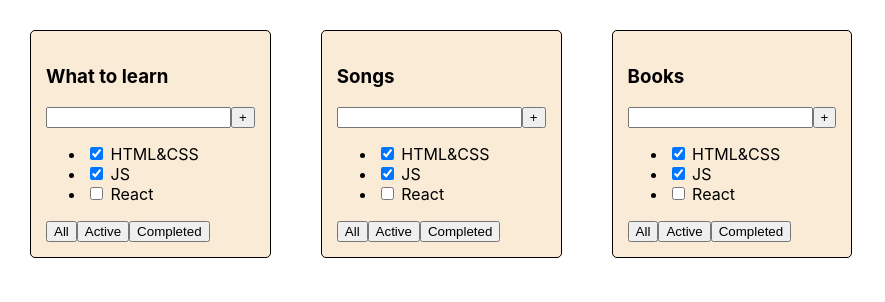
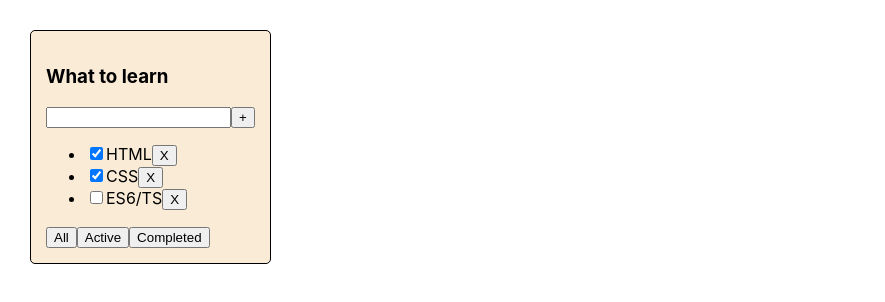
Before and after one commit to AndreyZaytsev90/newProjectReact, a React (Create React App) app: page / in a window 1280 px wide. Shown: the top 302 px of the page, without its empty margins (0-885 px from the left). Built offline with nearby package versions, Linux system fonts and the light colour scheme.

Commit message:
added useState and removeTask

```diff
--- a/package.json
+++ b/package.json
@@ -10,10 +10,12 @@
     "@types/node": "^20.11.5",
     "@types/react": "^18.2.48",
     "@types/react-dom": "^18.2.18",
+    "@types/uuid": "^10.0.0",
     "react": "^18.2.0",
     "react-dom": "^18.2.0",
     "react-scripts": "5.0.1",
     "typescript": "^5.3.3",
+    "uuid": "^10.0.0",
     "web-vitals": "^3.5.1"
   },
   "scripts": {
--- a/src/App.tsx
+++ b/src/App.tsx
@@ -1,12 +1,26 @@
 import './App.css';
-import {Todolist} from "./Todolist";
+import {TasksType, Todolist} from "./Todolist";
+import { v4 as uuidv4 } from 'uuid';
+import {useState} from "react";
 
 function App() {
+
+    let [tasks , setTasks] = useState<Array<TasksType>>([
+        {id: uuidv4(), title: "HTML", isDone: true },
+        {id: uuidv4(), title: "CSS", isDone: true },
+        {id: uuidv4(), title: "ES6/TS", isDone: false },
+    ])
+
+    const removeTask = (taskId: string) => {
+        console.log("deleted task")
+        tasks = tasks.filter(t => t.id !== taskId)
+        setTasks(tasks)
+    }
+
     return (
         <div className="App">
-            <Todolist title="What to learn"/>
-            <Todolist title="Songs"/>
-            <Todolist title="Books"/>
+            <Todolist title="What to learn" tasks={tasks} removeTask={removeTask}/>
+           {/* <Todolist title="What to buy" tasks={tasks_2}/>*/}
         </div>
     );
 }
--- a/src/Todolist.tsx
+++ b/src/Todolist.tsx
@@ -1,27 +1,48 @@
 import './App.css';
 import {Button} from "./Button";
 
+export interface TasksType {
+    id: string,
+    title: string,
+    isDone: boolean
+}
+
 interface TodolistType {
-    title: string
+    title: string,
+    tasks: Array<TasksType>,
+    removeTask: (taskId: string) => void
 }
-export const Todolist = ({title}: TodolistType) => {
 
+export const Todolist = ({title, tasks, removeTask}: TodolistType) => {
+    console.log(tasks)
     return (
         <div className="todolist">
             <h3>{title}</h3>
-            <div >
+            <div>
                 <input/>
-                <Button name="+" callback={()=> {}}/>
+                <Button name="+" callback={() => {
+                }}/>
             </div>
-            <ul>
-                <li><input type="checkbox" checked={true}/> <span>HTML&CSS</span></li>
-                <li><input type="checkbox" checked={true}/> <span>JS</span></li>
-                <li><input type="checkbox" checked={false}/> <span>React</span></li>
-            </ul>
+            {tasks.length === 0 ? (
+                <p>Тасок нет</p>
+            ) : (
+                <ul>
+                    {tasks.map(task => (
+                        <li key={task.id}>
+                            <input type="checkbox" checked={task.isDone}/>
+                            <span>{task.title}</span>
+                            <Button name="X" callback={() =>removeTask(task.id)}/>
+                        </li>
+                    ))}
+                </ul>
+            )}
             <div>
-                <Button name="All" callback={()=> {}}/>
-                <Button name="Active" callback={()=> {}}/>
-                <Button name="Completed" callback={()=> {}}/>
+                <Button name="All" callback={() => {
+                }}/>
+                <Button name="Active" callback={() => {
+                }}/>
+                <Button name="Completed" callback={() => {
+                }}/>
             </div>
         </div>
     );
```
Also changed, not shown: 1 other file (tests, documents, lock files or other folders).
